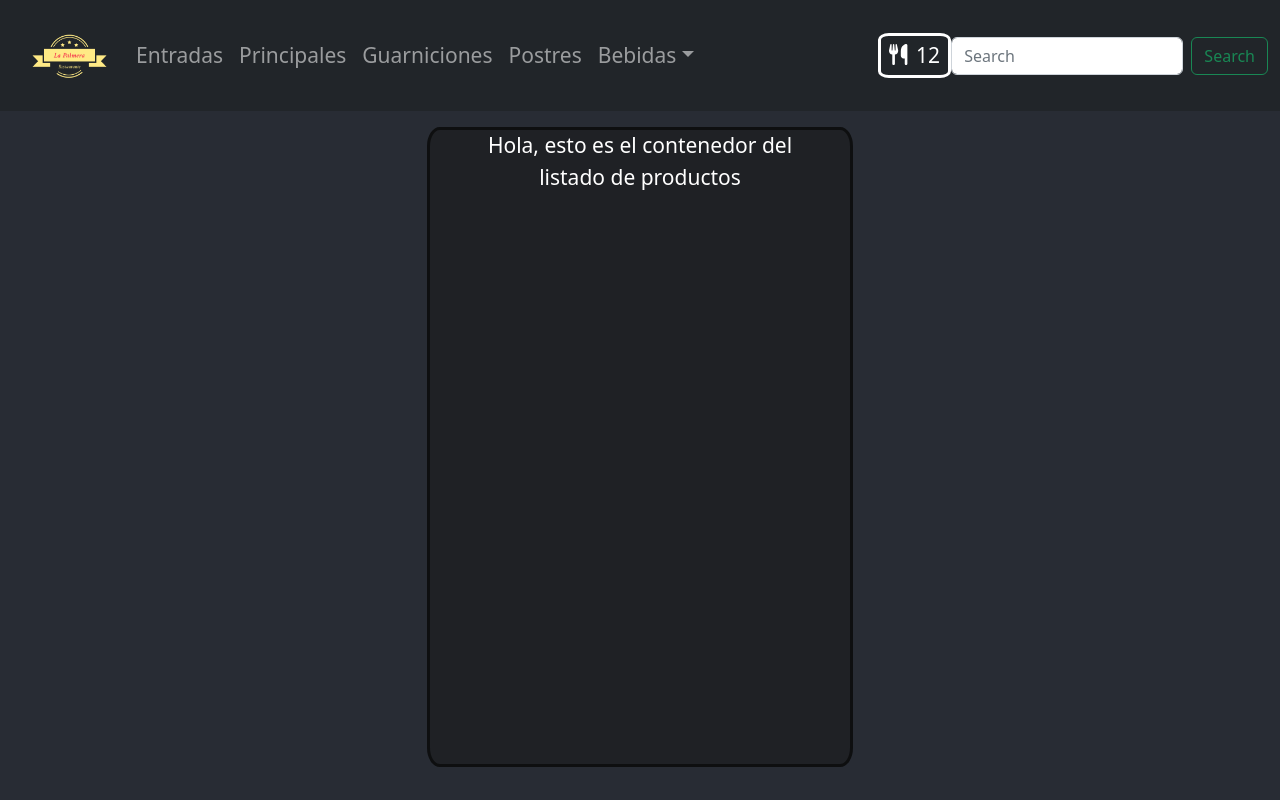
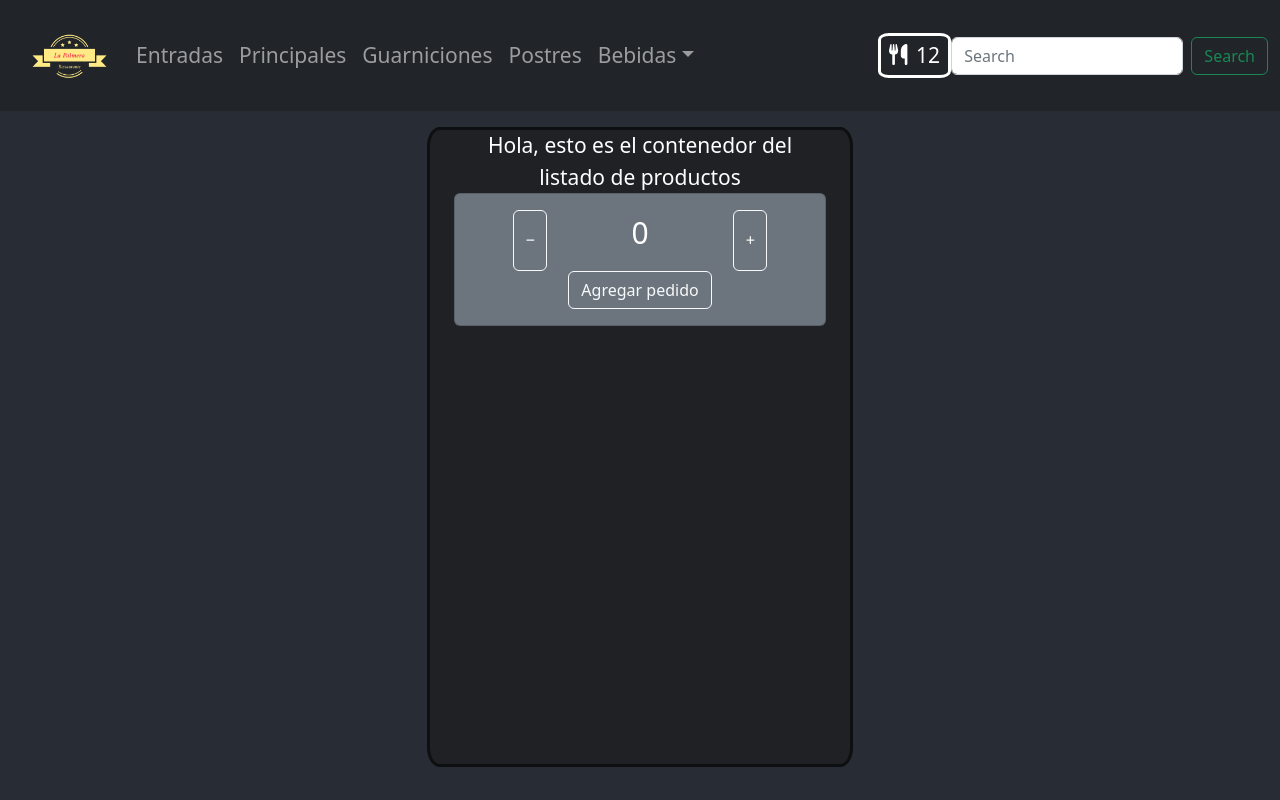
Before and after one commit to Marcos-Leonel-Lopez/my-menu, a React (Create React App) app: page / in a window 1280 px wide. Built offline with nearby package versions, Linux system fonts and the light colour scheme.

Commit message:
agregando estilos a los botones

```diff
--- a/src/App.css
+++ b/src/App.css
@@ -40,4 +40,17 @@
   border-color: #0e0f10;
   text-align: center;
   height: 80vh;
+}
+
+.Contador-set {
+  display: flex;
+  flex-direction: row;
+  justify-content: space-around;
+  color: white;
+}
+.Contador-set .Num-ind {
+  font-size: 30px;
+}
+.Contador-set .Butt-Cont {
+  font-size: 10px;
 }/*# sourceMappingURL=App.css.map */
--- a/src/App.scss
+++ b/src/App.scss
@@ -1,3 +1,4 @@
 @import './partials/root';
 @import './partials/barra';
 @import './partials/listaDeItems';
+@import './partials/contador';
--- /dev/null
+++ b/src/components/ItemCount.jsx
@@ -0,0 +1,53 @@
+
+import React from "react";
+import { useState } from "react";
+import Button from "react-bootstrap/esm/Button";
+import { FontAwesomeIcon } from '@fortawesome/react-fontawesome';
+import { faPlus, faMinus } from '@fortawesome/free-solid-svg-icons';
+import Card from 'react-bootstrap/Card';
+
+
+const mas = <FontAwesomeIcon icon={faPlus} />
+const menos = <FontAwesomeIcon icon={faMinus} />
+
+
+
+const ItemCount = () => {
+    const [count, setCount] = useState(0);
+    const stock = 3;
+    const suma = () => {
+        if (stock === count) {
+            return;
+        }
+        setCount(count + 1);
+    };
+    const resta = () => {
+        if (count === 0) {
+            return;
+        }
+        setCount(count - 1);
+    };
+
+    return (
+        <Card bg="secondary" key="secondary" text="secondary" style={{width: '18 rem'}}>
+            <Card.Body>
+            <div className="Contador-set">
+            <Button className="Butt-Cont" variant="outline-light" onClick={resta}>{menos}</Button>
+            <Card.Text><div className="Num-ind">{count}</div></Card.Text>
+
+            <Button className="Butt-Cont" variant="outline-light" onClick={suma}>{mas}</Button>
+            </div>
+            <div className="Contador-add">
+                <Button variant="outline-light">Agregar pedido</Button>
+            </div>
+
+            </Card.Body>
+        </Card>
+
+
+
+
+        );
+};
+
+export default ItemCount;
--- a/src/components/ItemListContainer.jsx
+++ b/src/components/ItemListContainer.jsx
@@ -3,6 +3,8 @@ import 'bootstrap/dist/css/bootstrap.min.css';
 import Container from 'react-bootstrap/Container';
 import Row from 'react-bootstrap/Row';
 import Col from 'react-bootstrap/Col';
+import ItemCount from "./ItemCount";
+
 
 const ItemListContainer = (props) => {
   return (
@@ -10,6 +12,7 @@ const ItemListContainer = (props) => {
                 <Row >
                     <Col>
                         {props.greeting}
+                        <ItemCount/>
                     </Col>
                 </Row>
     </Container>
--- /dev/null
+++ b/src/partials/_contador.scss
@@ -0,0 +1,23 @@
+// .Contador-container{
+//     display: flex;
+//     flex-direction: column;
+//     justify-content: space-evenly;
+//     border: solid;
+//     width: 100%;
+//     height: 100%;
+
+
+// }
+
+.Contador-set{
+    display: flex;
+    flex-direction: row;
+    justify-content: space-around;
+    color: white;
+    .Num-ind{
+        font-size: 30px;
+    }
+    .Butt-Cont{
+        font-size: 10px;
+    }
+}
```
Also changed, not shown: 1 other file (tests, documents, lock files or other folders).
